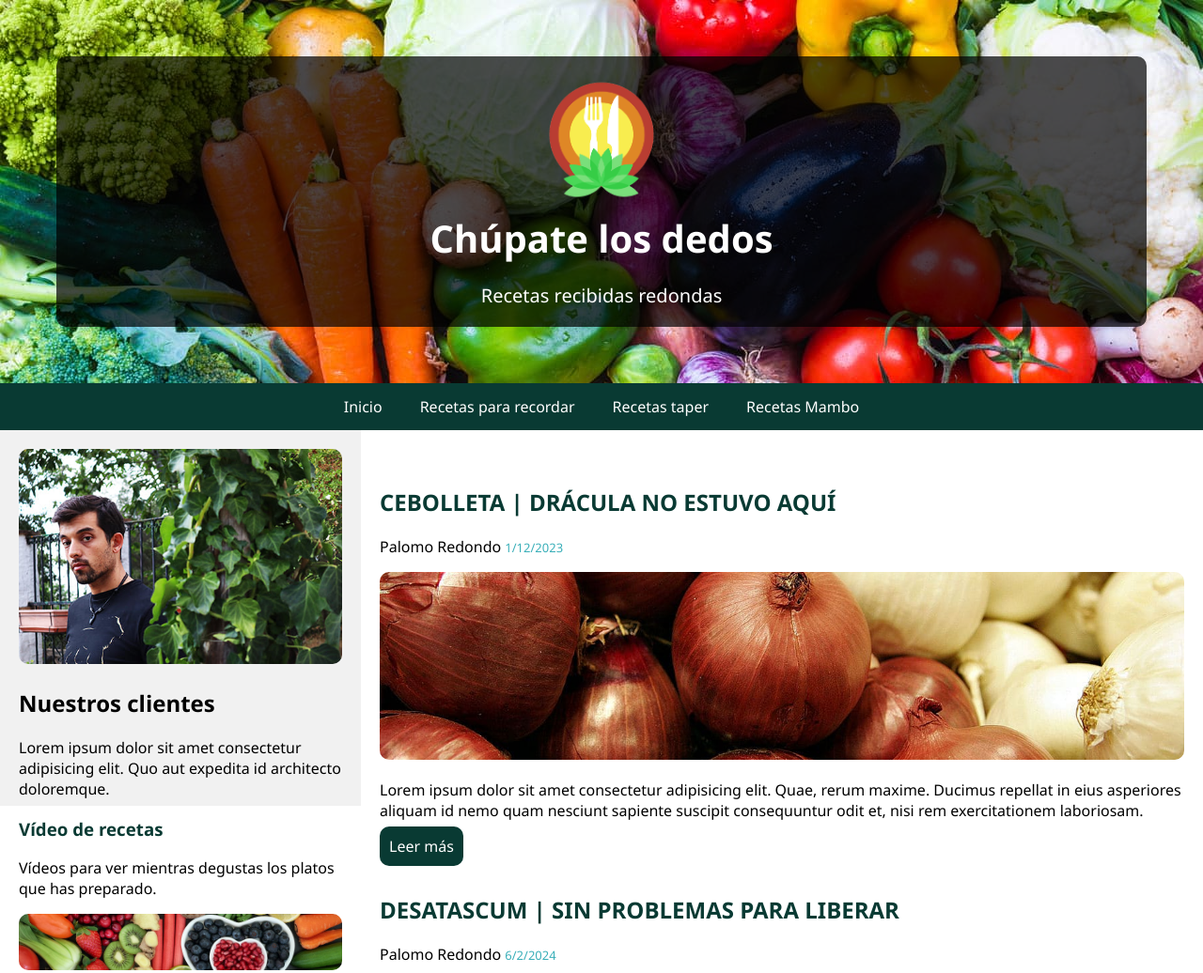
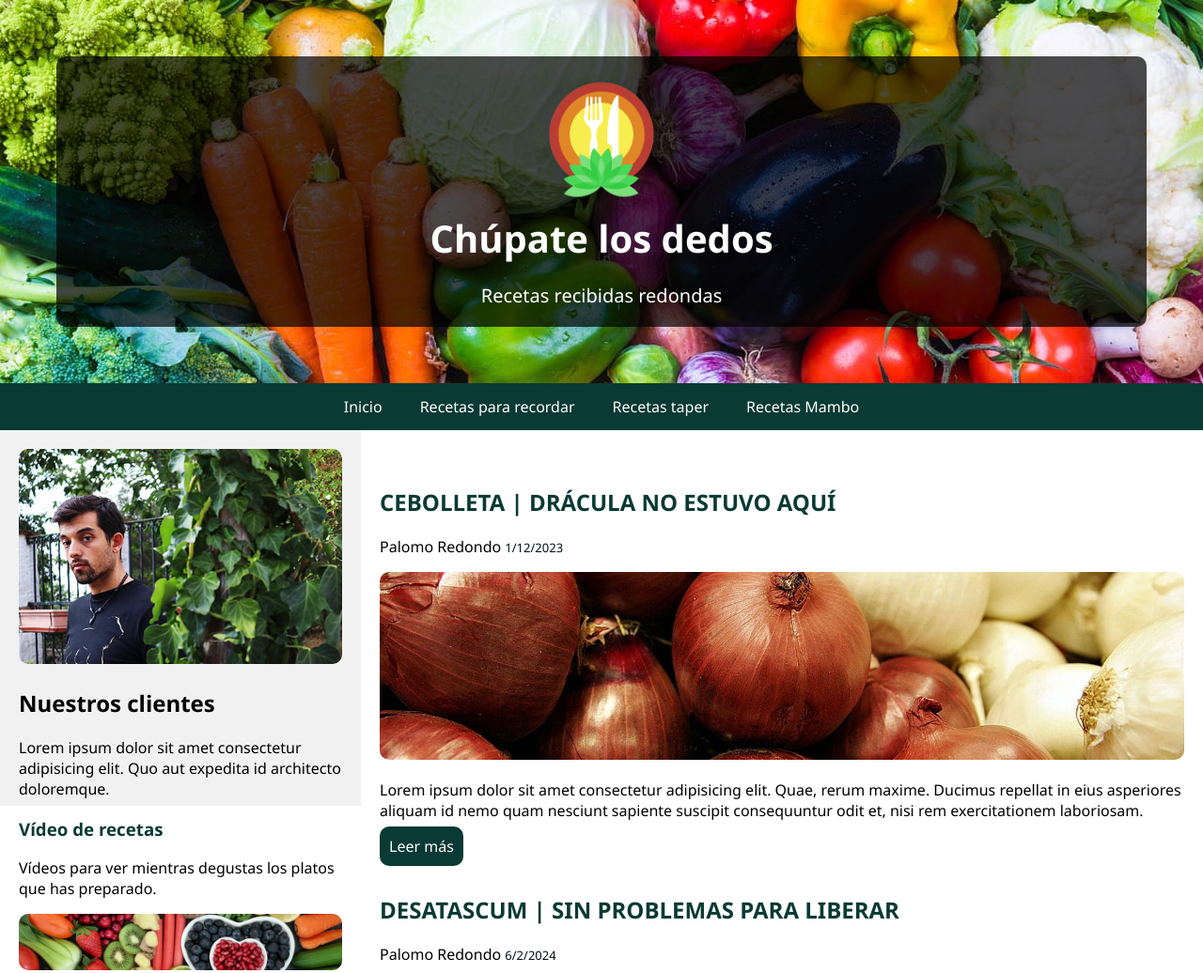
Before and after one commit to EstebanLuis1964/cogelapasta, a plain HTML site: page index.html in a window 1280 px wide. Shown: the top 1036 px of the page at 94% size. Drawn offline with Linux system fonts and the light colour scheme.

Commit message:
Cambio color fecha post

```diff
--- a/css/styles.css
+++ b/css/styles.css
@@ -134,7 +134,7 @@ body{
 }
 
 .fecha__post{
-    color: var(--color-secondary-dark);
+    color: var(--color-primary-dark);
     font-size: small;
 }
 
```
